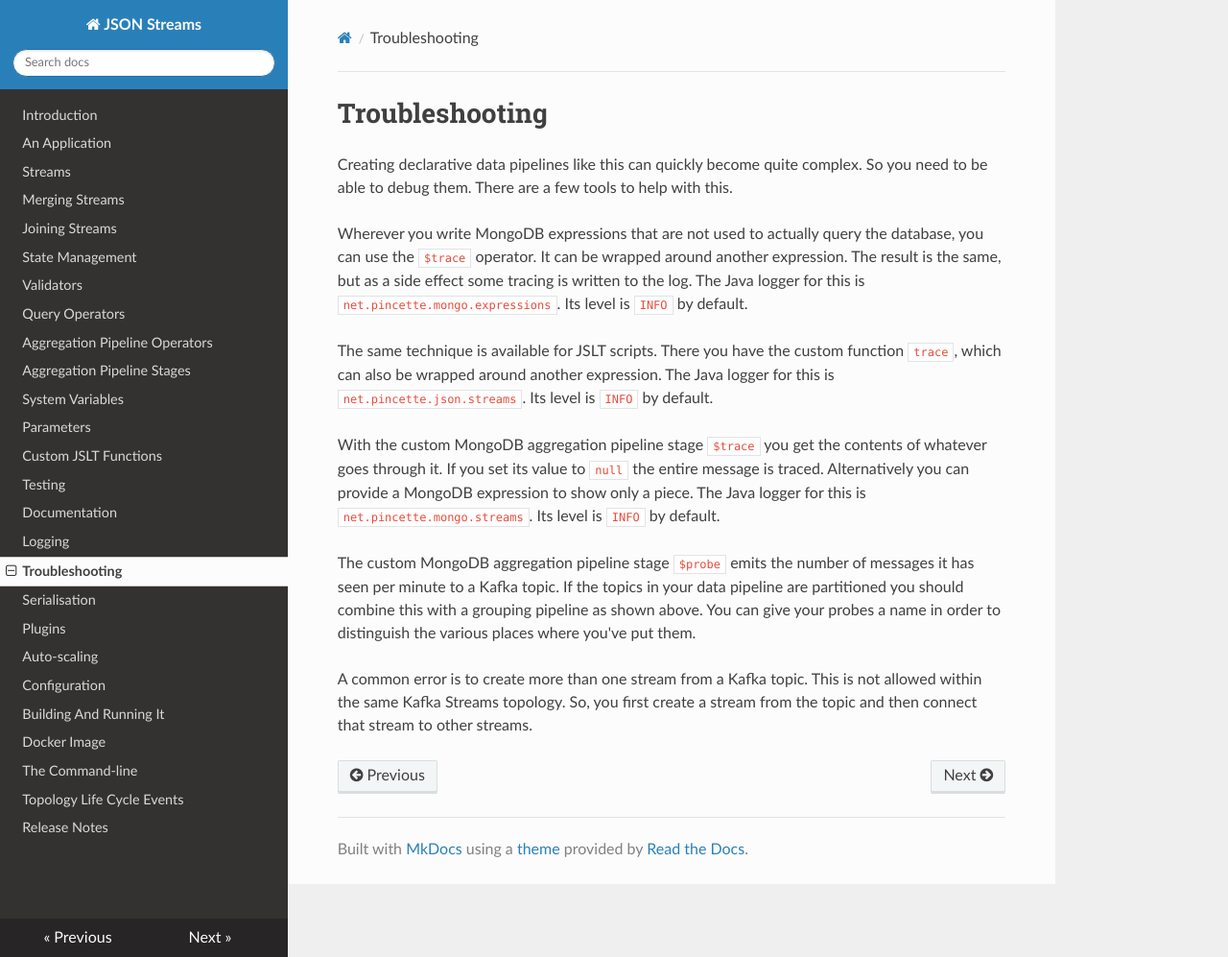
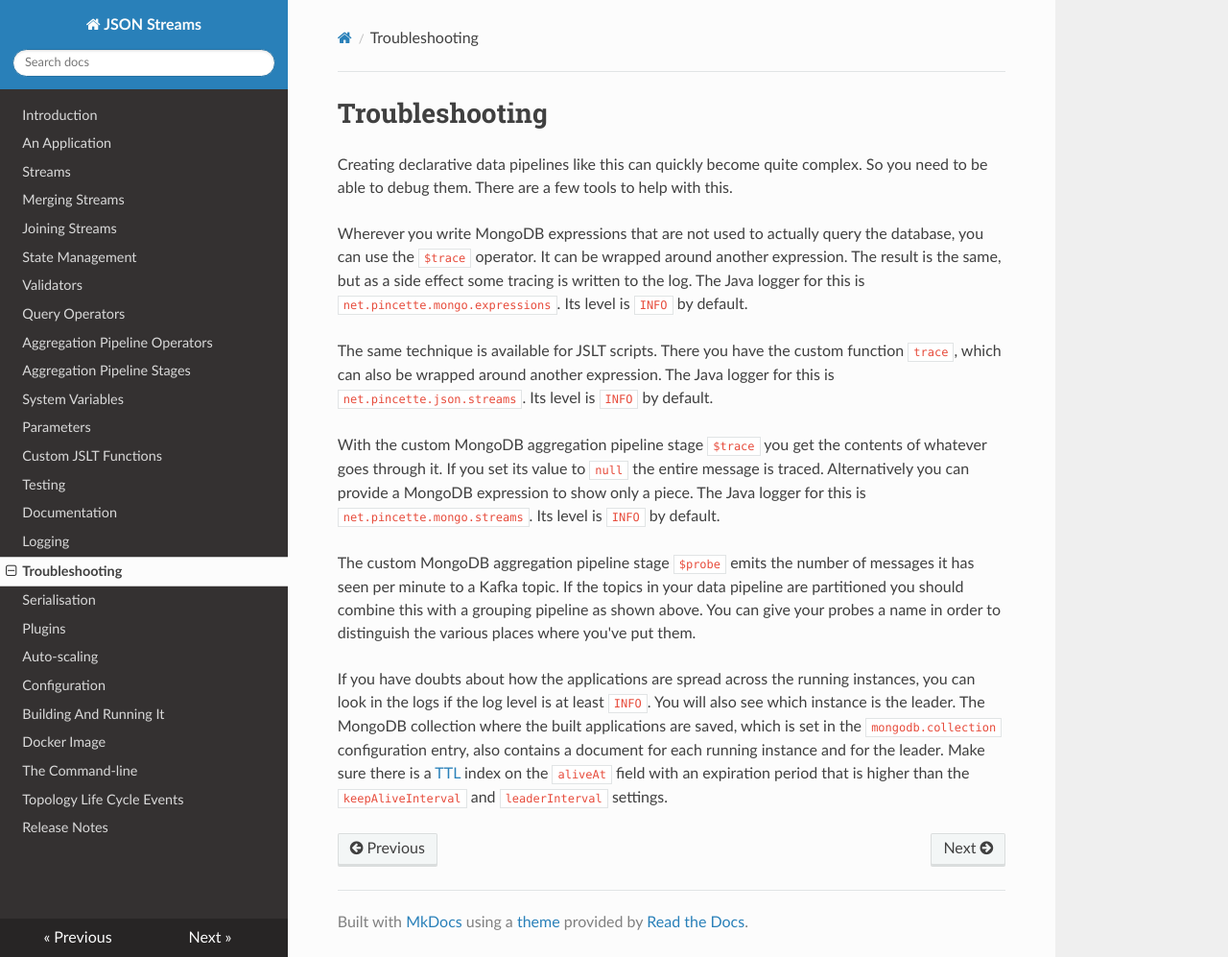
Before and after one commit to json-event-sourcing/pincette-json-streams, an MkDocs documentation site: the page built from docs/troubleshooting.md, in a window 1280 px wide and 997 px high. Shown: the whole window at 96% size. Built offline with MkDocs 1.6.1, drawn with Linux system fonts in a browser that asks for light colours; nearby versions of some CDN libraries.

Commit message:
Update documentation

```diff
--- a/docs/troubleshooting.md
+++ b/docs/troubleshooting.md
@@ -10,4 +10,4 @@ With the custom MongoDB aggregation pipeline stage `$trace` you get the contents
 
 The custom MongoDB aggregation pipeline stage `$probe` emits the number of messages it has seen per minute to a Kafka topic. If the topics in your data pipeline are partitioned you should combine this with a grouping pipeline as shown above. You can give your probes a name in order to distinguish the various places where you've put them.
 
-A common error is to create more than one stream from a Kafka topic. This is not allowed within the same Kafka Streams topology. So, you first create a stream from the topic and then connect that stream to other streams.
+If you have doubts about how the applications are spread across the running instances, you can look in the logs if the log level is at least `INFO`. You will also see which instance is the leader. The MongoDB collection where the built applications are saved, which is set in the `mongodb.collection` configuration entry, also contains a document for each running instance and for the leader. Make sure there is a [TTL](https://www.mongodb.com/docs/manual/core/index-ttl/) index on the `aliveAt` field with an expiration period that is higher than the `keepAliveInterval` and `leaderInterval` settings.
```
Also changed, not shown: docs/configuration.md (+1 -1 lines).
